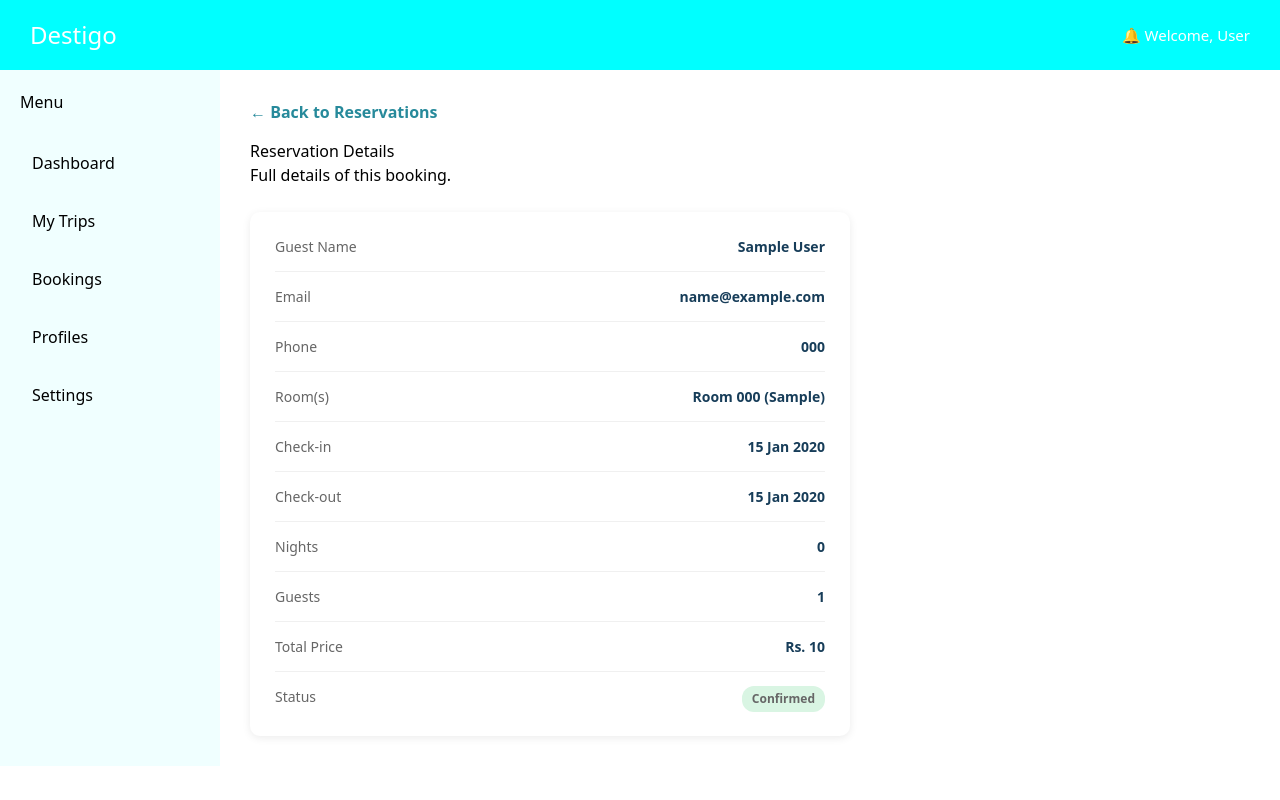
After one commit to Hemaka25/Destigo, a Laravel app: page /hotel_manager/reservations/1 in a window 1280 px wide. The commit adds this page. Run offline with Laravel 12, Linux system fonts and the light colour scheme; tables that the repository leaves empty hold one stand-in row (values such as "Sample post"); style sheets or scripts are compiled from the project's sources; parts of the project's set-up code (start-up, migrations or seed data) failed here and were passed over.

Commit message:
Add reservation details page and view links

```diff
--- a/app/Http/Controllers/HotelReservationController.php
+++ b/app/Http/Controllers/HotelReservationController.php
@@ -49,4 +49,16 @@ class HotelReservationController extends Controller
         return redirect()->route('hotel.reservations')
             ->with('success', 'Reservation updated.');
     }
+
+    // Show the full details of one reservation
+    public function show(Booking $booking)
+    {
+        // A manager can only see bookings of their own hotel
+        abort_if($booking->hotel_id !== Hotel::first()->id, 403);
+
+        // Load the guest and rooms of this booking
+        $booking->load(['user', 'rooms']);
+
+        return view('hotel_manager.reservation_show', compact('booking'));
+    }
 }
--- a/resources/css/app.css
+++ b/resources/css/app.css
@@ -596,3 +596,41 @@ button.hm-icon-button {
     background-color: #fde0e0;
     color: #b32626;
 }
+
+/* Reservation details page */
+.hm-back-link {
+    display: inline-block;
+    margin-bottom: 15px;
+    color: #278A9B;
+    font-weight: bold;
+    text-decoration: none;
+}
+
+.hm-detail-box {
+    max-width: 600px;
+    margin-top: 25px;
+    padding: 10px 25px;
+    background-color: white;
+    border-radius: 10px;
+    box-shadow: 0 2px 8px rgba(0, 0, 0, 0.08);
+}
+
+.hm-detail-row {
+    display: flex;
+    justify-content: space-between;
+    padding: 14px 0;
+    font-size: 14px;
+    border-bottom: 1px solid #f0f0f0;
+}
+
+.hm-detail-row:last-child {
+    border-bottom: none;
+}
+
+.hm-detail-row span {
+    color: #666;
+}
+
+.hm-detail-row strong {
+    color: #173D59;
+}
--- a/resources/views/hotel_manager/dashboard.blade.php
+++ b/resources/views/hotel_manager/dashboard.blade.php
@@ -47,7 +47,7 @@
 
         <div class="hm-table-header">
             <h3>Recent Reservations</h3>
-            <a href="#">View all</a>
+            <a href="{{ route('hotel.reservations') }}">View all</a>
         </div>
 
         <table class="hm-table">
@@ -73,7 +73,7 @@
                                 {{ ucfirst($booking->status) }}
                             </span>
                         </td>
-                        <td><a href="#" class="hm-view-btn">View</a></td>
+                        <td><a href="{{ route('hotel.reservations.show', $booking) }}" class="hm-view-btn">View</a></td>
                     </tr>
                 @empty
                     <tr>
--- /dev/null
+++ b/resources/views/hotel_manager/reservation_show.blade.php
@@ -0,0 +1,72 @@
+@extends('layouts.nav')
+
+@section('content')
+
+    <a href="{{ route('hotel.reservations') }}" class="hm-back-link">← Back to Reservations</a>
+
+    <h1>Reservation Details</h1>
+    <p>Full details of this booking.</p>
+
+    <div class="hm-detail-box">
+
+        <div class="hm-detail-row">
+            <span>Guest Name</span>
+            <strong>{{ $booking->user->full_name }}</strong>
+        </div>
+
+        <div class="hm-detail-row">
+            <span>Email</span>
+            <strong>{{ $booking->user->email }}</strong>
+        </div>
+
+        <div class="hm-detail-row">
+            <span>Phone</span>
+            <strong>{{ $booking->user->phone ?? '-' }}</strong>
+        </div>
+
+        <div class="hm-detail-row">
+            <span>Room(s)</span>
+            <strong>
+                @foreach ($booking->rooms as $room)
+                    Room {{ $room->room_number }} ({{ $room->room_type }})@if (! $loop->last), @endif
+                @endforeach
+            </strong>
+        </div>
+
+        <div class="hm-detail-row">
+            <span>Check-in</span>
+            <strong>{{ $booking->check_in->format('d M Y') }}</strong>
+        </div>
+
+        <div class="hm-detail-row">
+            <span>Check-out</span>
+            <strong>{{ $booking->check_out->format('d M Y') }}</strong>
+        </div>
+
+        <div class="hm-detail-row">
+            <span>Nights</span>
+            <strong>{{ (int) $booking->check_in->diffInDays($booking->check_out) }}</strong>
+        </div>
+
+        <div class="hm-detail-row">
+            <span>Guests</span>
+            <strong>{{ $booking->guests }}</strong>
+        </div>
+
+        <div class="hm-detail-row">
+            <span>Total Price</span>
+            <strong>Rs. {{ number_format($booking->total_price) }}</strong>
+        </div>
+
+        <div class="hm-detail-row">
+            <span>Status</span>
+            <strong>
+                <span class="hm-badge hm-{{ $booking->status }}">
+                    {{ ucfirst($booking->status) }}
+                </span>
+            </strong>
+        </div>
+
+    </div>
+
+@endsection
--- a/resources/views/hotel_manager/reservations.blade.php
+++ b/resources/views/hotel_manager/reservations.blade.php
@@ -66,7 +66,7 @@
                                     <button type="submit" class="hm-reject-btn">Reject</button>
                                 </form>
                             @else
-                                <a href="#" class="hm-view-btn">View</a>
+                                <a href="{{ route('hotel.reservations.show', $booking) }}" class="hm-view-btn">View</a>
                             @endif
                         </td>
                     </tr>
--- a/routes/web.php
+++ b/routes/web.php
@@ -40,3 +40,6 @@ Route::put('/hotel_manager/rooms/{room}', [HotelRoomController::class, 'update']
 
 Route::delete('/hotel_manager/rooms/{room}', [HotelRoomController::class, 'destroy'])
     ->name('hotel.rooms.destroy');
+
+Route::get('/hotel_manager/reservations/{booking}', [HotelReservationController::class, 'show'])
+    ->name('hotel.reservations.show');
```
